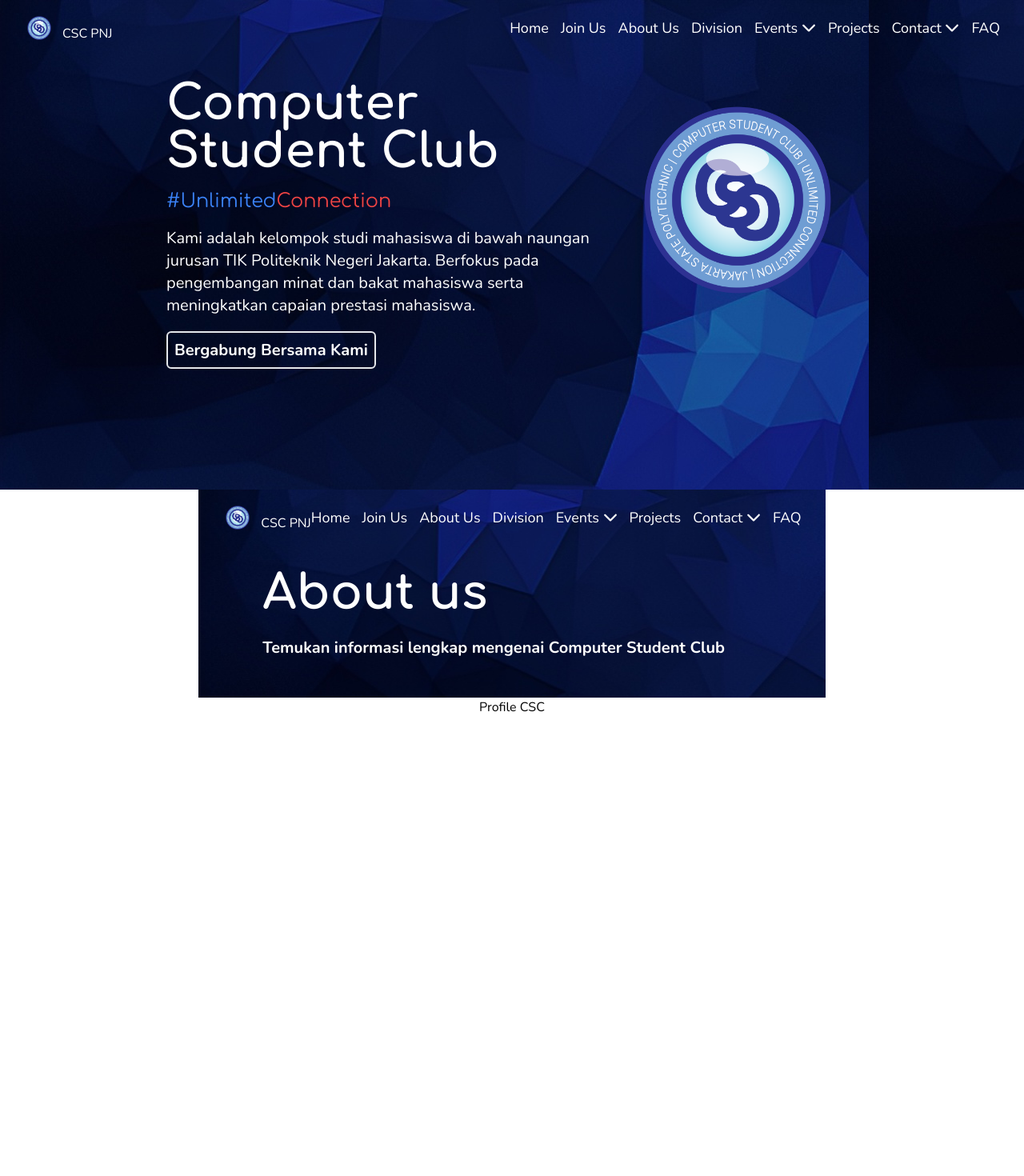
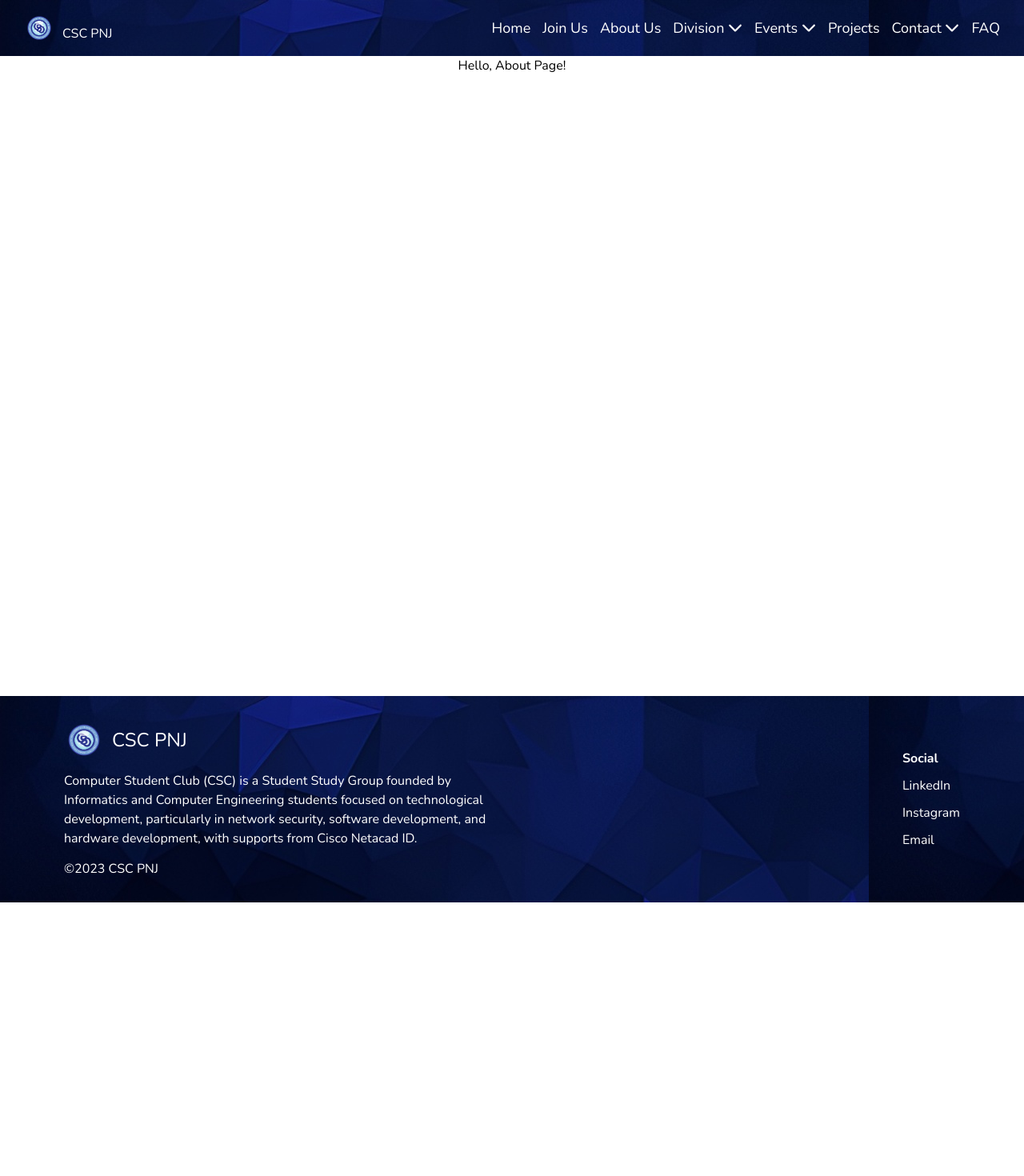
Before and after one commit to CSCPNJ/WEB_CSC, a Next.js app: page /about in a window 1280 px wide. Shown: the top 1470 px of the page at 80% size. After the commit the page ends 1128 px from the top, so only its background shows below. Built offline with nearby package versions, Linux system fonts and the light colour scheme.

Commit message:
fix: layout bug

```diff
--- a/src/app/about/AboutHeader.jsx
+++ b/src/app/about/AboutHeader.jsx
@@ -5,7 +5,7 @@ const comfortaa = Comfortaa({ subsets: ['latin'] })
 
 const Header = () => {
   return (
-    <div className="wrapper text-white pb-5">
+    <div className="wrapper text-white pb-5 bg-blue-geo-pattern">
       <h1 className={"text-6xl pb-3 font-extrabold " + comfortaa.className}>About us</h1>
       <div className={'pt-3 pb-7 text-xl font-bold ' + nunito.className}>
         Temukan informasi lengkap mengenai Computer Student Club
--- a/src/app/about/layout.jsx
+++ /dev/null
@@ -1,24 +0,0 @@
-// components/layout/AboutLayout.tsx
-
-import Navbar from '@/components/navbar/Navbar'
-import AboutHeader from './AboutHeader'
-
-const AboutLayout = ({ children }) => {
-  return (
-    <html lang="en">
-      <body>
-        <header className={'bg-blue-geo-pattern'}>
-          <Navbar />
-          <AboutHeader />
-        </header>
-        <div className='container'>
-          <div className='wrapper'>
-            {children}
-          </div>
-        </div>
-      </body>
-    </html>
-  )
-}
-
-export default AboutLayout
--- /dev/null
+++ b/src/app/about/layout.tsx
@@ -0,0 +1,15 @@
+// components/layout/AboutLayout.tsx
+
+import Navbar from '@/components/navbar/Navbar'
+import Footer from '@/components/footer/Footer'
+import AboutHeader from './AboutHeader'
+
+const AboutLayout = ({ children }: { children: React.ReactNode }) => {
+  return (
+    <>
+      {children}
+    </>
+  );
+};
+
+export default AboutLayout;
--- a/src/app/about/page.jsx
+++ b/src/app/about/page.jsx
@@ -2,9 +2,15 @@
 
 const AboutPage = () => {
   return (
-      <div>
-        <h1>Profile CSC</h1>
+    <>
+      <div className='container'>
+        <div className='wrapper'>
+          <h1>
+            Hello, About Page!
+          </h1>
+        </div>
       </div>
+    </>
   )
 }
 
--- a/src/app/layout.tsx
+++ b/src/app/layout.tsx
@@ -1,13 +1,11 @@
 import type { Metadata } from 'next'
-import { Comfortaa, Nunito } from 'next/font/google'
+import { Nunito } from 'next/font/google'
 import './globals.css'
 import dataset from '@/lib/dataset.json'
-import Header from '@/components/header/Header'
 import Navbar from '@/components/navbar/Navbar'
 import Footer from '@/components/footer/Footer'
 
 const nunito = Nunito({ subsets: ['latin'] })
-const comfortaa = Comfortaa({ subsets: ['latin'] })
 
 export const metadata: Metadata = {
   title: 'CSC PNJ',
@@ -25,21 +23,12 @@ export default function RootLayout({
 }) {
   return (
     <html lang="en">
-      <body className={nunito.className}>
-        <header className={'bg-blue-geo-pattern'}>
+      <body className={nunito.className + ' bg-blue-geo-pattern'}>
           <Navbar />
-          <span className={comfortaa.className}>
-            <Header />
-          </span>
-        </header>
-        <div className='container'>
-          <div className='wrapper'>
-            {children}
-          </div>
-          <footer className={'bg-blue-geo-pattern'}>
-            <Footer />
-          </footer>
-        </div>
+        {children}
+        <footer className='bg-blue-geo-pattern'>
+          <Footer />
+        </footer>
       </body>
     </html>
   )
--- a/src/app/page.tsx
+++ b/src/app/page.tsx
@@ -1,8 +1,25 @@
+import Header from "@/components/header/Header";
+import { Comfortaa } from 'next/font/google'
+
+
+const comfortaa = Comfortaa({ subsets: ['latin'] })
+
 export default function Page() {
 
   return (
-    <h1>
-      Hello, Home page!
-    </h1>
+    <>
+      <header>
+        <span className={comfortaa.className}>
+          <Header />
+        </span>
+      </header>
+      <div className='container'>
+        <div className='wrapper'>
+          <h1>
+            Hello, Home page!
+          </h1>
+        </div>
+      </div>
+    </>
   )
 }
--- a/src/components/footer/Footer.jsx
+++ b/src/components/footer/Footer.jsx
@@ -4,7 +4,7 @@ import React from "react";
 import styles from "./footer.module.css";
 import Image from "next/image";
 import Link from "next/link";
-import { footer, navigation } from "@/lib/dataset.json"
+import { footer } from "@/lib/dataset.json"
 
 const Footer = () => {
   const userLanguage = window.navigator.language;
@@ -20,7 +20,7 @@ const Footer = () => {
           {userLanguage == "id" ? footer.id.text : footer.en.text}
         </p>
         <span>
-          © {new Date().getFullYear()} CSC PNJ
+          ©{new Date().getFullYear()} CSC PNJ
         </span>
       </div>
       <div className={styles.links}>
--- a/src/components/header/Header.jsx
+++ b/src/components/header/Header.jsx
@@ -1,3 +1,5 @@
+"use client"
+
 import Link from 'next/link';
 import { Nunito } from 'next/font/google'
 
@@ -5,7 +7,7 @@ const nunito = Nunito({ subsets: ['latin'] })
 
 const Header = () => {
   return (
-    <div className="wrapper text-white pb-40">
+    <div className="wrapper text-white pt-20 pb-40">
       <img src="/csc-logo.png" alt="CSC Logo" width={300} className='float-right mb-3' />
       <h1 className="text-6xl pb-3 font-extrabold">Computer Student Club</h1>
       <h2 className="text-blue-500 text-2xl py-1">#Unlimited<span className='text-red-500'>Connection</span></h2>
--- a/src/components/navbar/Navbar.tsx
+++ b/src/components/navbar/Navbar.tsx
@@ -50,12 +50,13 @@ const Navbar = () => {
 
             {/* Dropdown menu */}
             {activeButton === nav.title && nav.children && (
-              <div className="absolute right-0 mt-2 bg-blue-900 rounded-md shadow-md px-5 py-2">
+              <div className="absolute right-0 mt-2 bg-blue-geo-pattern border divide-y rounded-b-lg shadow-md">
                 {nav.children.map((child) => (
                   <div
                     key={child.title}
                     onMouseEnter={() => handleMouseEnter(nav)}
                     style={{ whiteSpace: 'nowrap' }}
+                    className='px-5 py-2'
                   >
                     <Link href={child.route}>
                       {child.title}
--- a/src/components/navbar/navbar.module.css
+++ b/src/components/navbar/navbar.module.css
@@ -7,7 +7,6 @@
   color: white;
   margin-left: 30px; /* Add left margin */
   margin-right: 30px; /* Add right margin */
-  margin-bottom: 30px; /* Add bottom margin */
 }
 
 .logo {
--- a/src/lib/dataset.json
+++ b/src/lib/dataset.json
@@ -18,7 +18,24 @@
 		{
 			"title": "Division",
 			"description": "Find out more about the various divisions of CSC",
-      "route": "/division"
+			"route": "/division",
+			"children": [
+				{
+					"title": "Cyber Security",
+					"description": "Find out more about the Cyber Security Division",
+					"route": "/cybersec"
+				},
+        {
+					"title": "Software Development",
+					"description": "Find out more about the Software Development Division",
+					"route": "/softdev"
+				},
+        {
+					"title": "Explore",
+					"description": "Find out more about the Explore Division",
+					"route": "/explore"
+				}
+			]
 		},
 		{
 			"title": "Events",
```
Lines whose indentation alone changed are shown as unchanged.
